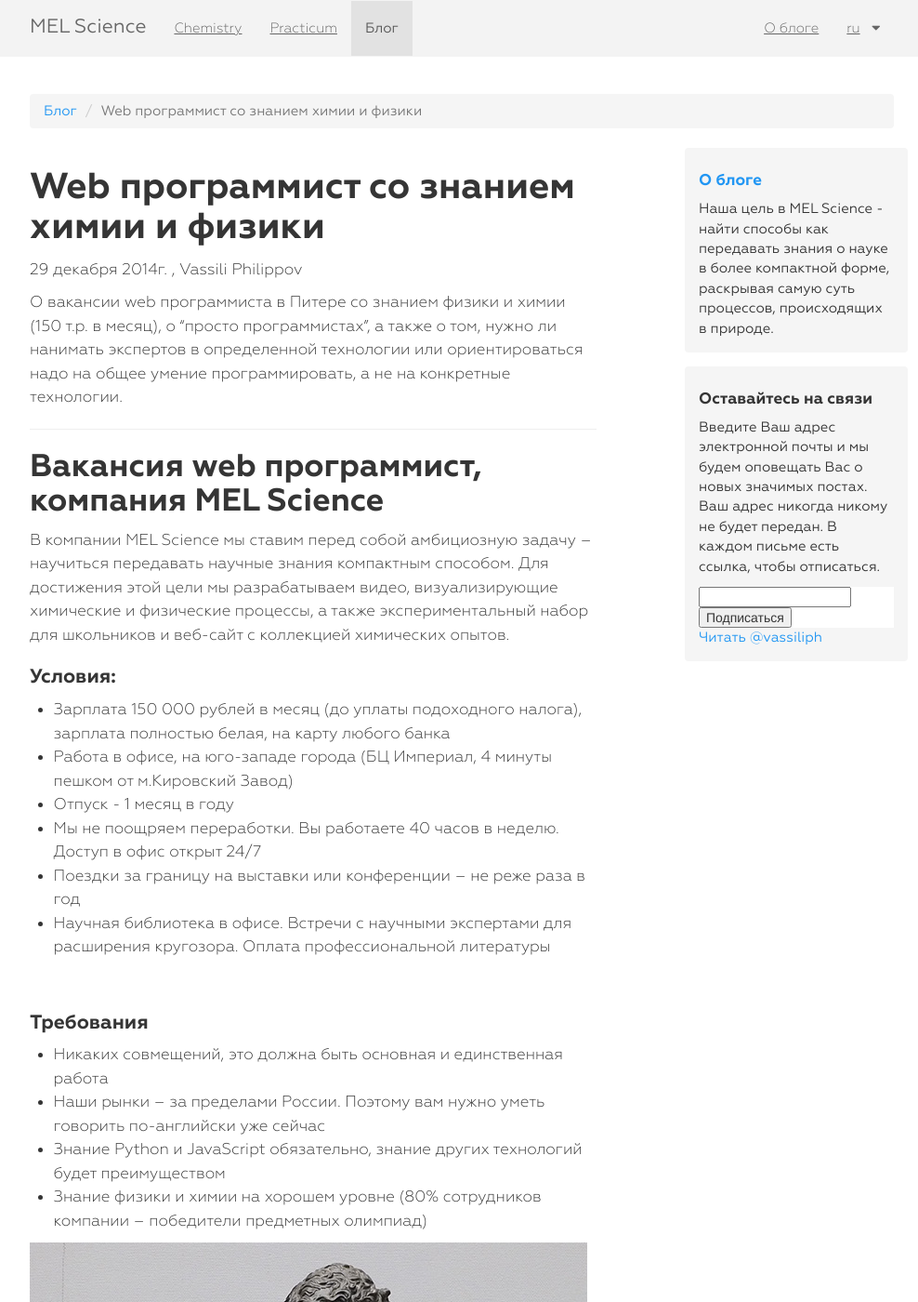
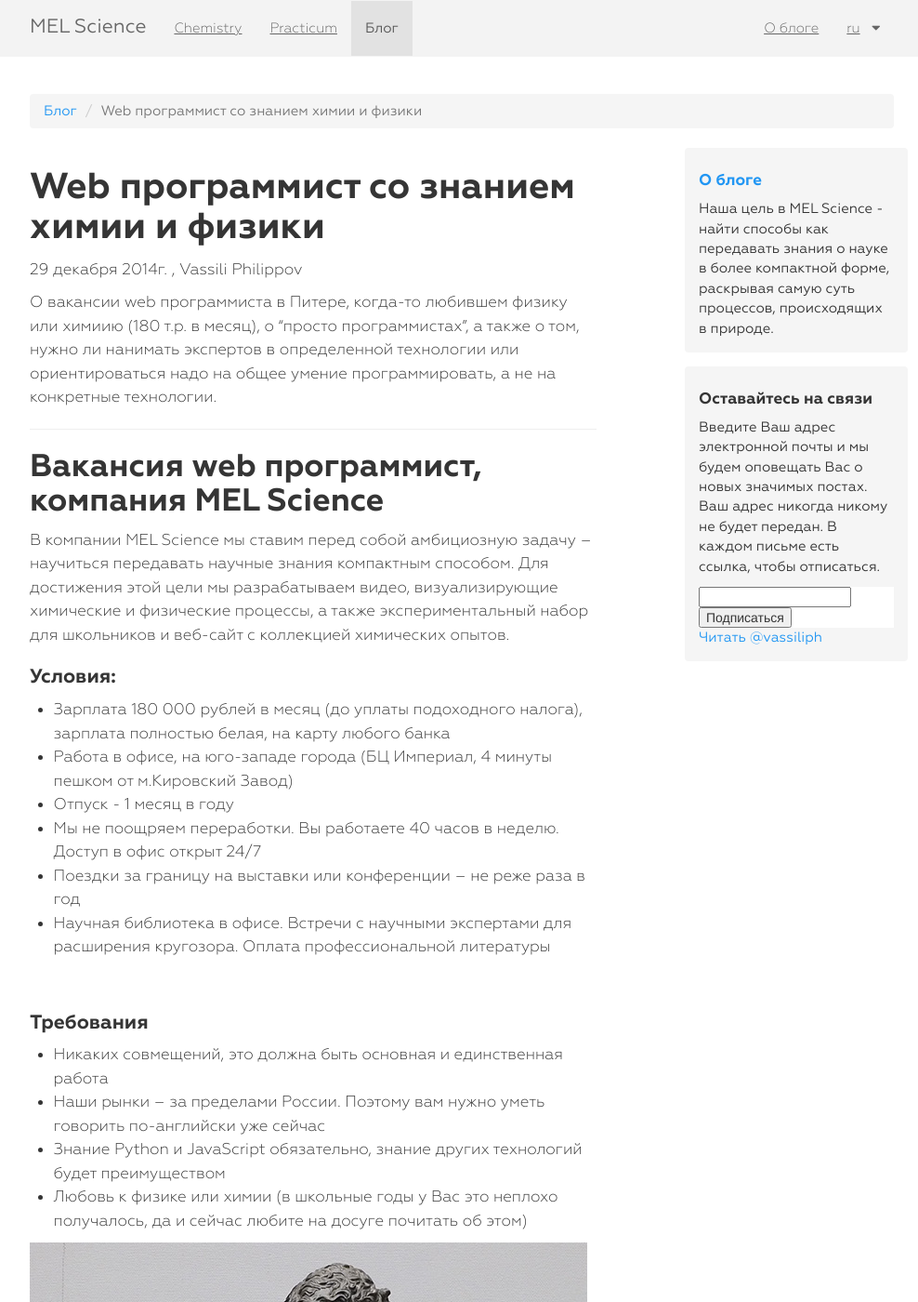
Before and after one commit to MELScience/blog.melscience.com, a Jekyll site: the page built from ru/2014-12-29-web-developer.md, in a window 1280 px wide and 1400 px high. Shown: the whole window at 93% size, without its empty margins (143-1131 px from the left). Built offline with Jekyll 4.4.1, drawn with Linux system fonts in a browser that asks for light colours; nearby versions of some CDN libraries; comment, search, counter and statistics services are not loaded.

Commit message:
salary updated in web developer post

```diff
--- a/ru/2014-12-29-web-developer.md
+++ b/ru/2014-12-29-web-developer.md
@@ -9,7 +9,7 @@
 post-id: 2014-12-29-webdeveloper
 publish-status: published
 ---
-О вакансии web программиста в Питере со знанием физики и химии (150 т.р. в месяц), о “просто программистах”, а также о том, нужно ли нанимать экспертов в определенной технологии или ориентироваться надо на общее умение программировать, а не на конкретные технологии.
+О вакансии web программиста в Питере, когда-то любившем физику или химиию (180 т.р. в месяц), о “просто программистах”, а также о том, нужно ли нанимать экспертов в определенной технологии или ориентироваться надо на общее умение программировать, а не на конкретные технологии.
 
 <!-- more -->
 
@@ -21,7 +21,7 @@
 
 ### Условия:
 
-* Зарплата 150 000 рублей в месяц (до уплаты подоходного налога), зарплата полностью белая, на карту любого банка
+* Зарплата 180 000 рублей в месяц (до уплаты подоходного налога), зарплата полностью белая, на карту любого банка
 * Работа в офисе, на юго-западе города (БЦ Империал, 4 минуты пешком от м.Кировский Завод)
 * Отпуск - 1 месяц в году
 * Мы не поощряем переработки. Вы работаете 40 часов в неделю. Доступ в офис открыт 24/7
@@ -35,7 +35,7 @@
 * Никаких совмещений, это должна быть основная и единственная работа
 * Наши рынки – за пределами России. Поэтому вам нужно уметь говорить по-английски уже сейчас
 * Знание Python и JavaScript обязательно, знание других технологий  будет преимуществом
-* Знание физики и химии на хорошем уровне (80% сотрудников компании – победители предметных олимпиад)
+* Любовь к физике или химии (в школьные годы у Вас это неплохо получалось, да и сейчас любите на досуге почитать об этом)
 
 <img src="/images/pythondeveloper.jpg" width="600" height="471" alt="Python Developer">
 
```
